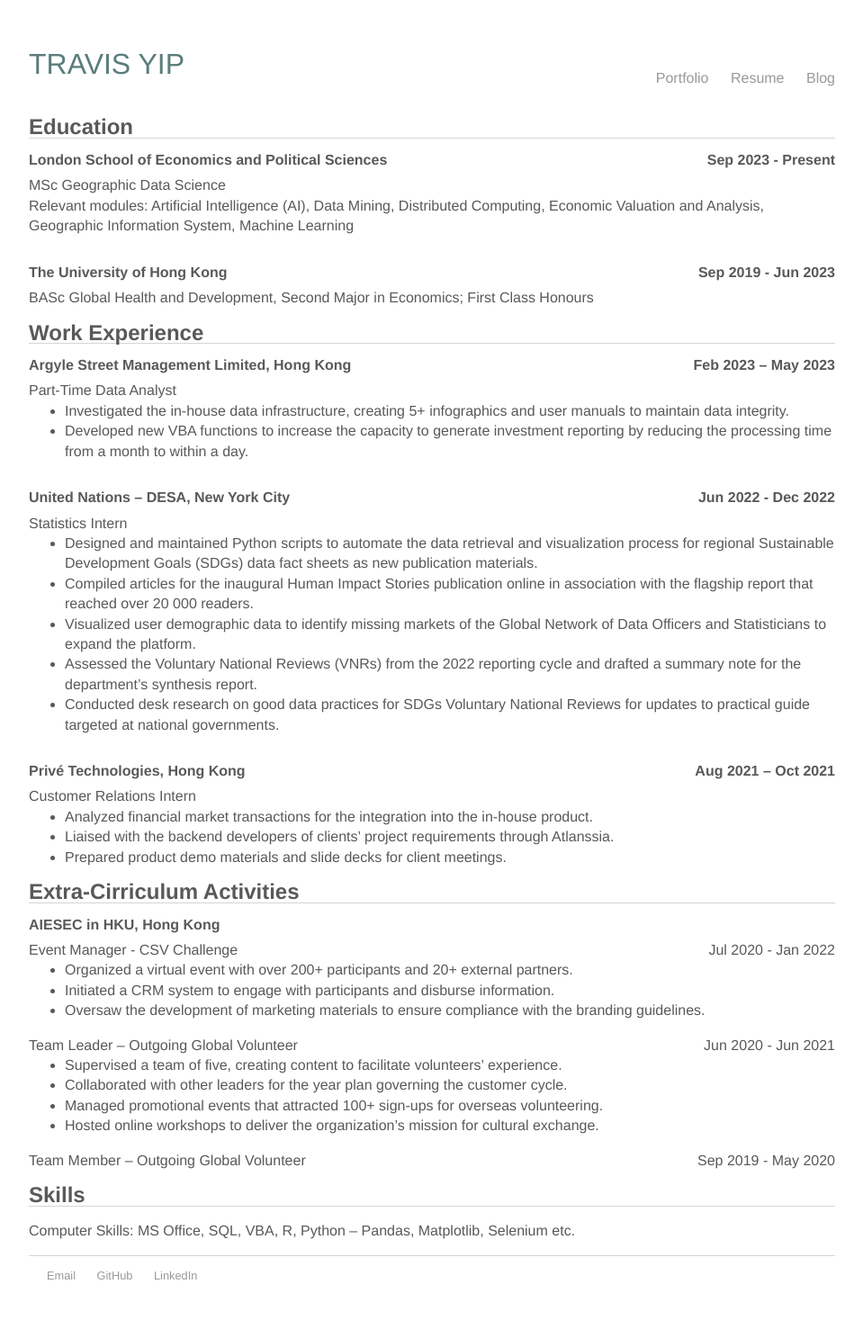
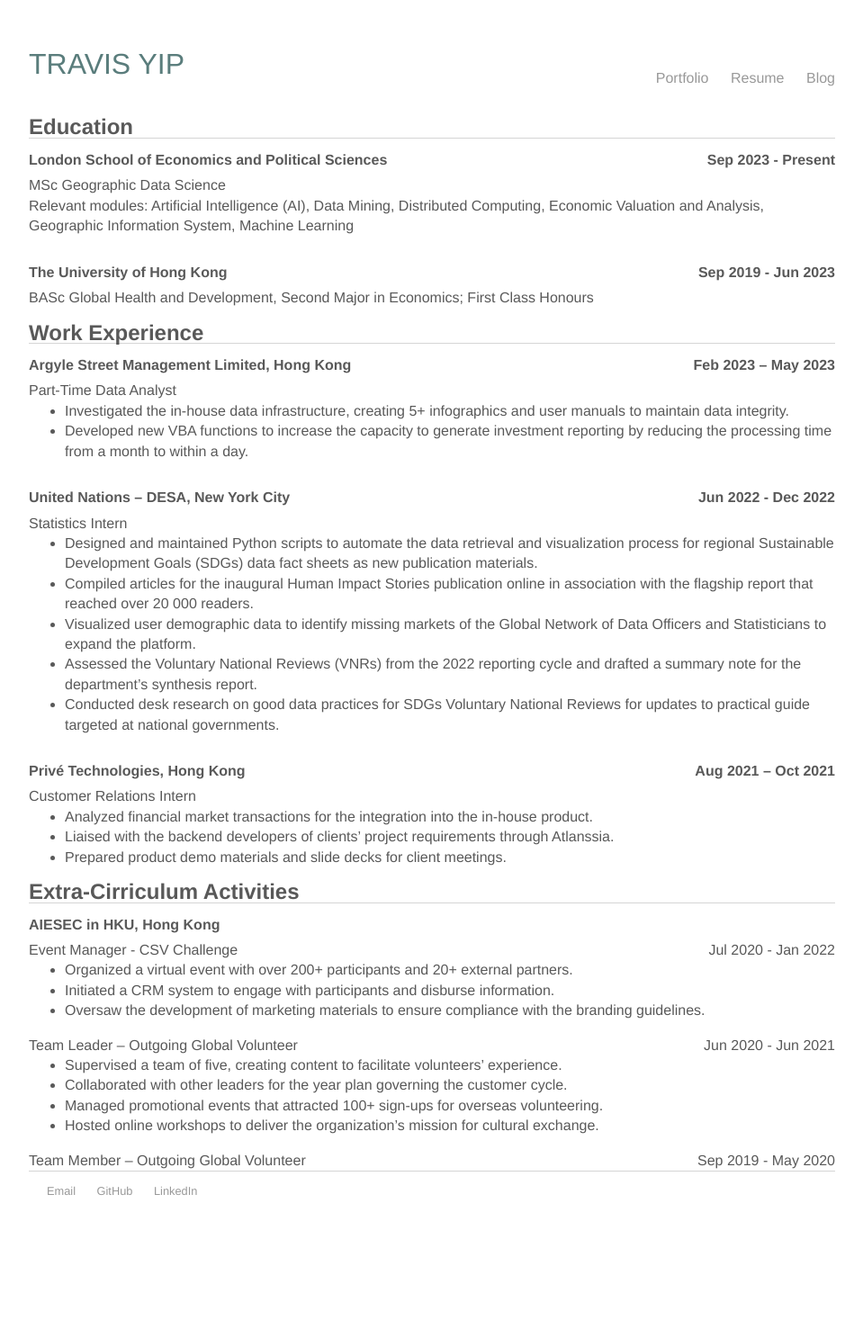
Before and after one commit to cwtravisyip/cwtravisyip.github.io, a Jekyll site: the page built from resume/index.html, in a window 1280 px wide. Shown: the whole page at 90% size, without its empty margins (160-1119 px from the left). Built offline with Jekyll 4.4.1, drawn with Linux system fonts in a browser that asks for light colours; after the commit the page ends 1393 px from its top, so only the background shows below that.

Commit message:
Remove skills section

```diff
--- a/resume/index.html
+++ b/resume/index.html
@@ -101,9 +101,7 @@ title: Travis Yip| Resume
 	</header>
 
 
-	<!-- Skills Block-->
-	<h1 class="resume">Skills</h1>
-	<p>Computer Skills: MS Office, SQL, VBA, R, Python – Pandas, Matplotlib, Selenium etc.</p>
+
 
 
 </div><!-- /.textchunk -->
```
